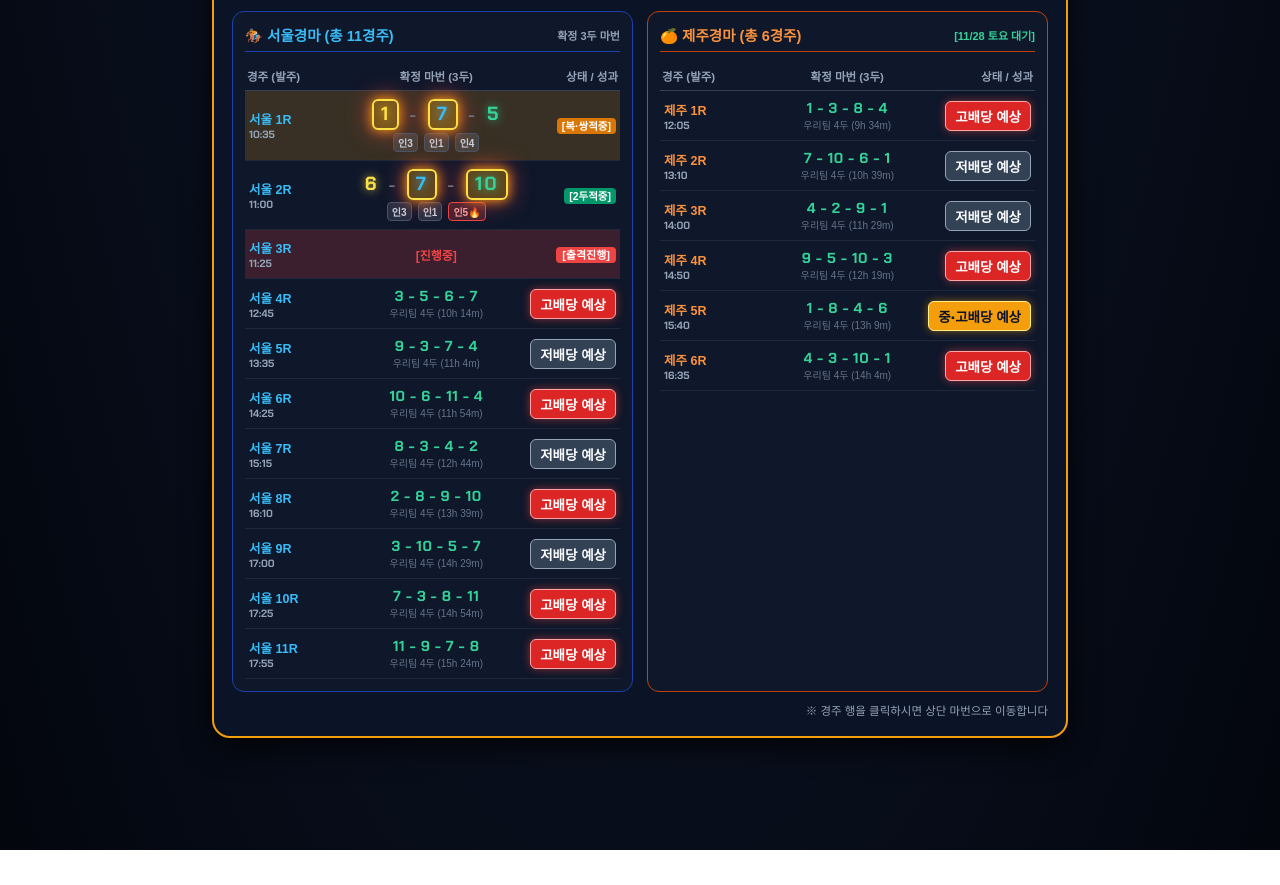
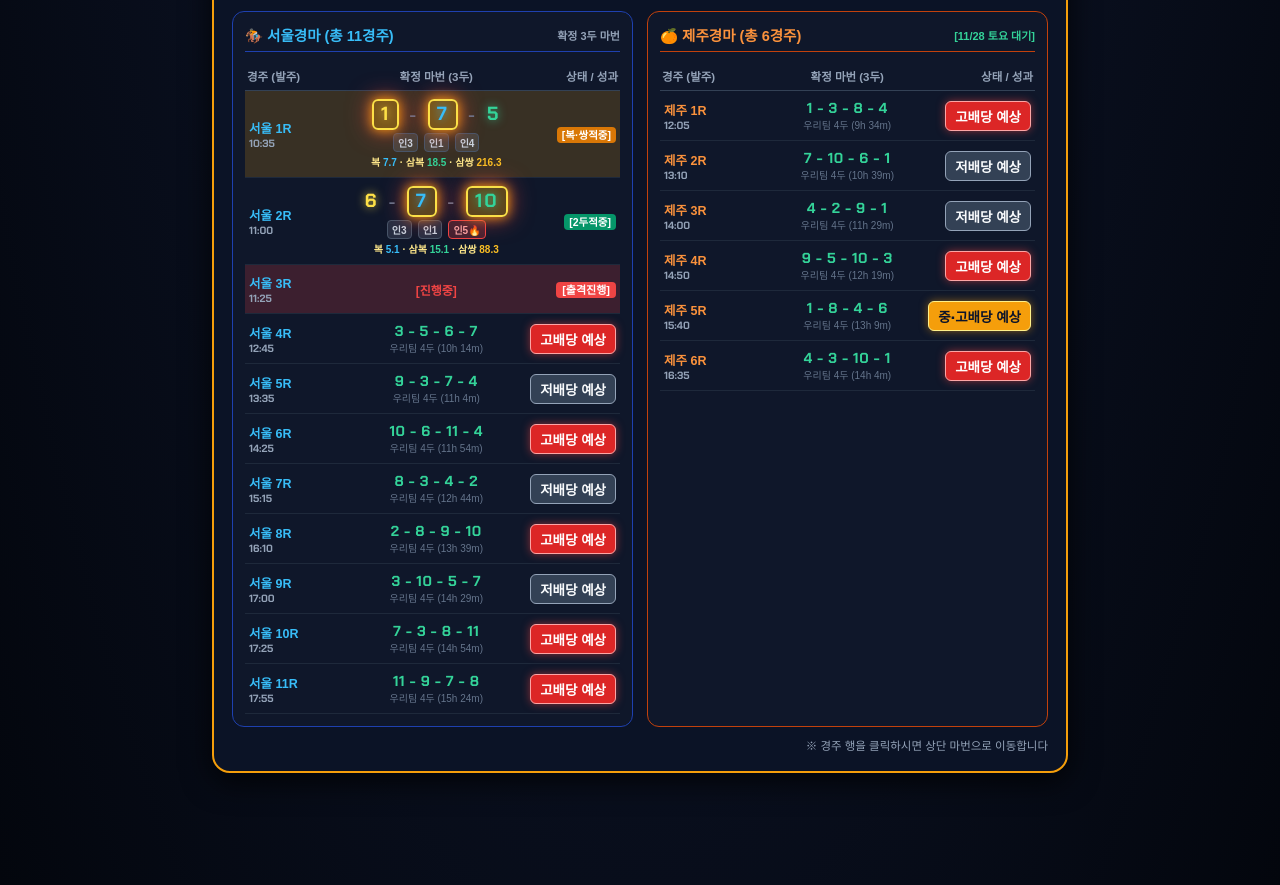
Before and after one commit to a90915719-hue/ai-signal-racing, a plain HTML site: page index.html in a window 1280 px wide. Shown: the part 1319-2204 px from the top of the page. Before the commit the page ends 2169 px from the top, so only its background shows below. Drawn offline with Linux system fonts and the light colour scheme; a web font is replaced by a local one.

Commit message:
Auto update 20261128 results (2 races)

```diff
--- a/index.html
+++ b/index.html
@@ -2072,8 +2072,9 @@
       "p1": "3",
       "p2": "1",
       "p3": "4",
-      "trio": "확정",
-      "tri": "확정"
+      "quin": "7.7",
+      "trio": "18.5",
+      "tri": "216.3"
     }
   },
   {
@@ -2133,8 +2134,9 @@
       "p1": "3",
       "p2": "1",
       "p3": "5",
-      "trio": "확정",
-      "tri": "확정"
+      "quin": "5.1",
+      "trio": "15.1",
+      "tri": "88.3"
     }
   },
   {
@@ -3394,6 +3396,8 @@ ${liveLink}
             return `<span style="font-size:10px; font-weight:800; padding:1px 4px; border-radius:4px; background:${isBomb ? 'rgba(239,68,68,0.25)' : 'rgba(148,163,184,0.18)'}; color:${isBomb ? '#FCA5A5' : '#CBD5E1'}; border:1px solid ${isBomb ? '#EF4444' : '#475569'};">인${p}${isBomb ? '🔥' : ''}</span>`;
           };
           const popRow = (res.p1 || res.p2 || res.p3) ? `<div style="display:flex; justify-content:center; gap:6px; margin-top:3px;">${fmtPop(res.p1)}${fmtPop(res.p2)}${fmtPop(res.p3)}</div>` : '';
+          const hasDiv = (res.quin && res.quin !== '-') || (res.trio && res.trio !== '확정' && res.trio !== '-') || (res.tri && res.tri !== '확정' && res.tri !== '-');
+          const divRow = hasDiv ? `<div style="margin-top:4px; font-size:10px; font-weight:800; color:#FDE68A; line-height:1.35; text-align:center;">복 <span style="color:#38BDF8;">${res.quin || '-'}</span> · 삼복 <span style="color:#34D399;">${res.trio || '-'}</span> · 삼쌍 <span style="color:#FBBF24;">${res.tri || '-'}</span></div>` : '';
           result3HorsesHtml = `
             <div style="font-size:19px; font-weight:950; letter-spacing:2px; text-align:center; font-family:'Chakra Petch', Pretendard, monospace; line-height:1.3;">
               <span class="${r1Glow}" style="color:#FDE047; font-weight:950; text-shadow:0 0 10px rgba(253,224,71,0.8);">${r1Str}</span>
@@ -3403,6 +3407,7 @@ ${liveLink}
               <span class="${r3Glow}" style="color:#34D399; font-weight:950; text-shadow:0 0 10px rgba(52,211,153,0.8);">${r3Str}</span>
             </div>
             ${popRow}
+            ${divRow}
           `;
         } else if (isLive) {
           result3HorsesHtml = `<span style="color:#EF4444; font-weight:900; font-size:12px; text-align:center; display:block;">[진행중]</span>`;
@@ -3584,11 +3589,17 @@ ${liveLink}
           return `<span style="font-size:11px; font-weight:900; margin-left:4px; padding:1px 5px; border-radius:5px; background:${isBomb ? '#DC2626' : 'rgba(15,23,42,0.75)'}; color:${isBomb ? '#FEF08A' : '#E2E8F0'}; border:1px solid ${isBomb ? '#FCA5A5' : '#64748B'};">인${p}${isBomb ? '🔥' : ''}</span>`;
         };
         resDisplay.innerHTML = `
-          <div class="res-num-box">
-            <div class="res-pill r1"><span class="res-pill-label">1착</span><span class="res-pill-num">${res.r1}</span>${popTag(res.p1)}</div>
-            <div class="res-pill r2"><span class="res-pill-label">2착</span><span class="res-pill-num">${res.r2}</span>${popTag(res.p2)}</div>
-            <div class="res-pill r3"><span class="res-pill-label">3착</span><span class="res-pill-num">${res.r3}</span>${popTag(res.p3)}</div>
-            <span style="color:#94A3B8; font-size:12.5px; margin-left:8px; font-weight:700;">(삼복: ${res.trio || "확정"}배 / 삼쌍: ${res.tri || "확정"}배)</span>
+          <div style="display:flex; flex-direction:column; gap:6px;">
+            <div class="res-num-box">
+              <div class="res-pill r1"><span class="res-pill-label">1착</span><span class="res-pill-num">${res.r1}</span>${popTag(res.p1)}</div>
+              <div class="res-pill r2"><span class="res-pill-label">2착</span><span class="res-pill-num">${res.r2}</span>${popTag(res.p2)}</div>
+              <div class="res-pill r3"><span class="res-pill-label">3착</span><span class="res-pill-num">${res.r3}</span>${popTag(res.p3)}</div>
+            </div>
+            <div style="display:flex; flex-wrap:wrap; gap:6px; align-items:center;">
+              <span style="font-size:12px; font-weight:900; padding:3px 8px; border-radius:6px; background:rgba(56,189,248,0.16); color:#7DD3FC; border:1px solid rgba(56,189,248,0.45);">복승 ${res.quin || "-"}배</span>
+              <span style="font-size:12px; font-weight:900; padding:3px 8px; border-radius:6px; background:rgba(16,185,129,0.16); color:#6EE7B7; border:1px solid rgba(16,185,129,0.45);">삼복승 ${res.trio || "-"}배</span>
+              <span style="font-size:12px; font-weight:900; padding:3px 8px; border-radius:6px; background:rgba(245,158,11,0.2); color:#FDE047; border:1px solid rgba(245,158,11,0.55);">삼쌍승 ${res.tri || "-"}배</span>
+            </div>
           </div>
         `;
       } else {
```
